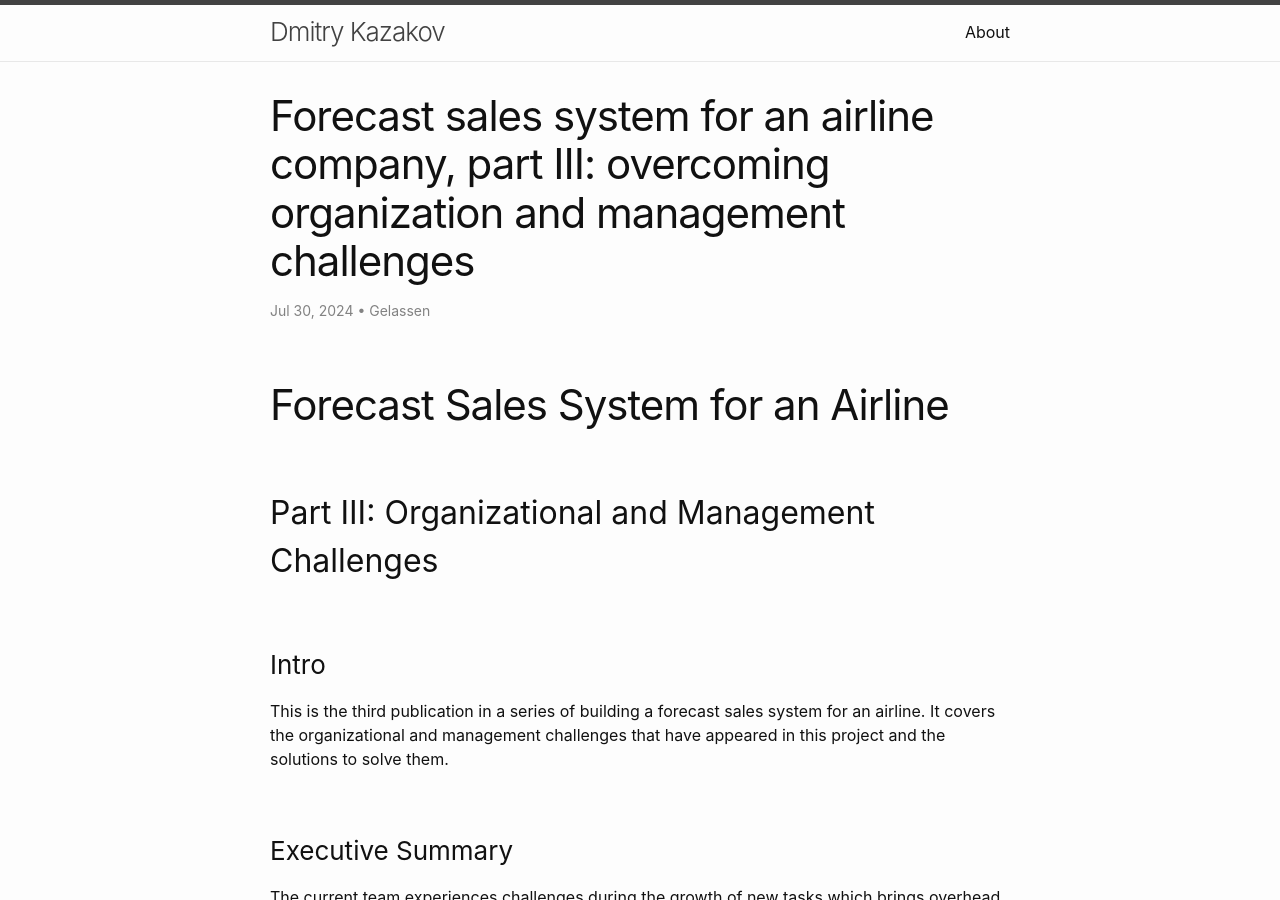
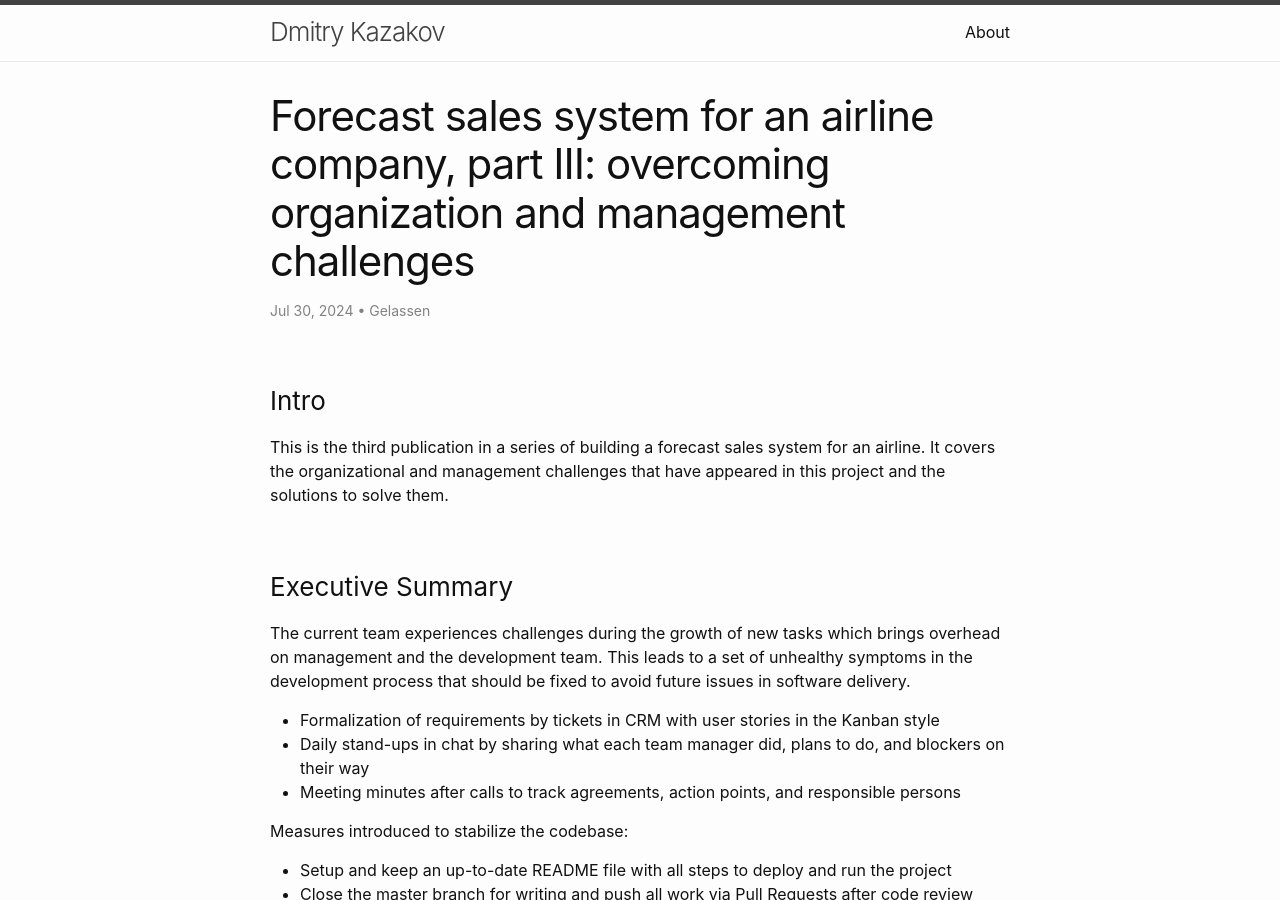
Before and after one commit to Gelassen/dkazakov.github.io, a Jekyll site: the page built from _posts/2024-07-29-forecast-sales-for-airline-part-III.html, in a window 1280 px wide and 900 px high. Built offline with Jekyll 4.4.1, drawn with Linux system fonts in a browser that asks for light colours.

Commit message:
Remove redundant header

```diff
--- a/_posts/2024-07-29-forecast-sales-for-airline-part-III.html
+++ b/_posts/2024-07-29-forecast-sales-for-airline-part-III.html
@@ -16,11 +16,6 @@ modified_time: '2024-07-30'
 </head>
 <body>
     <article>
-        <header>
-            <h1>Forecast Sales System for an Airline</h1>
-            <h2>Part III: Organizational and Management Challenges</h2>
-        </header>
-
         <section>
             <h3>Intro</h3>
             <p>This is the third publication in a series of building a forecast sales system for an airline. It covers the organizational and management challenges that have appeared in this project and the solutions to solve them.</p>
```
